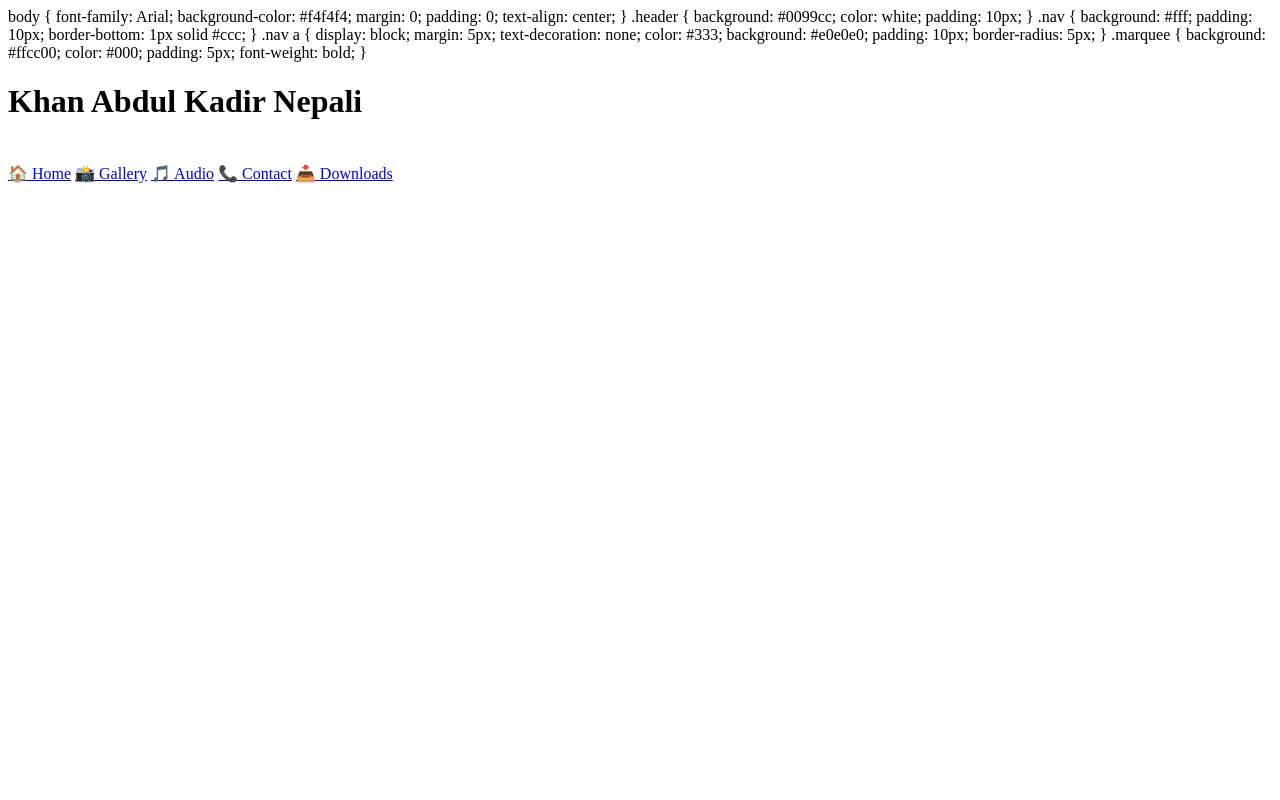
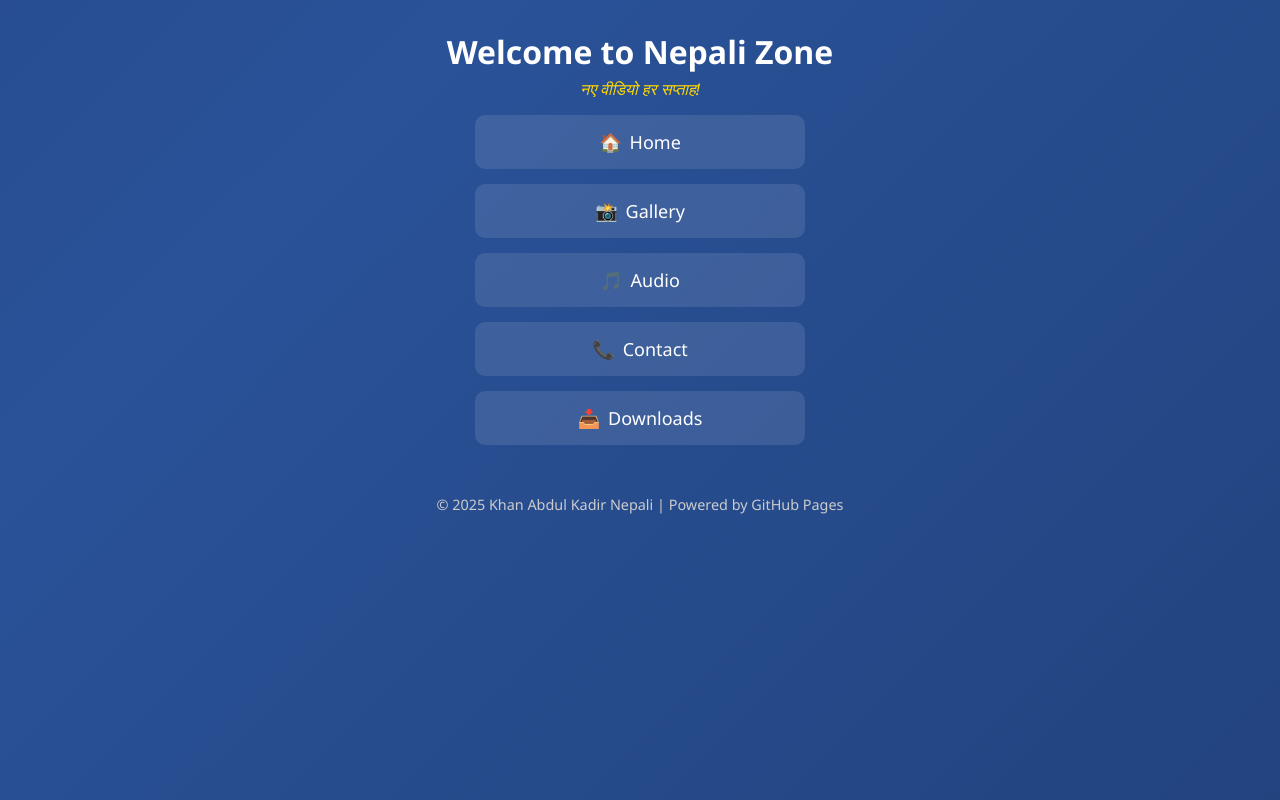
Before and after one commit to khanabdulkadir/khanabdulkadir.github.io, a plain HTML site: page index.html in a window 1280 px wide. Drawn offline with Linux system fonts and the light colour scheme.

Commit message:
Update index.html
Main homepage updated with animated background and links."

```diff
--- a/index.html
+++ b/index.html
@@ -1,74 +1,100 @@
 <!DOCTYPE html>
-<html>
+<html lang="en">
 <head>
   <meta charset="UTF-8">
-  <meta name="viewport" content="width=device-width, initial-scale=1">
-  <title>Welcome to Nepali Zone</title>
-  <style>style>
+  <title>Home | Nepali Zone</title>
+  <meta name="viewport" content="width=device-width, initial-scale=1.0">
+  <style>
+    /* Animated gradient background */
     body {
       margin: 0;
       padding: 0;
-  background: linear-gradient(-45deg, #ff9a9e, #fad0c4, #fad0c4, #fbc2eb);
+      font-family: 'Segoe UI', sans-serif;
+      background: linear-gradient(-45deg, #1e3c72, #2a5298, #1e3c72, #2a5298);
       background-size: 400% 400%;
-  animation: gradient 10s ease infinite;
+      animation: gradientBG 15s ease infinite;
+      color: white;
+      text-align: center;
     }
-@keyframes gradient {
+
+    @keyframes gradientBG {
       0% {background-position: 0% 50%;}
       50% {background-position: 100% 50%;}
       100% {background-position: 0% 50%;}
     }
-  </style>
-    body {
-      font-family: Arial;
-      background-color: #f4f4f4;
+
+    header {
+      padding: 30px 20px 10px;
+    }
+
+    header h1 {
+      font-size: 2em;
       margin: 0;
-      padding: 0;
-      text-align: center;
     }
-    .header {
-      background: #0099cc;
+
+    header p {
+      font-size: 1em;
+      margin: 5px 0;
+      font-style: italic;
+      color: #ffd700;
+    }
+
+    nav {
+      margin: 30px 0;
+    }
+
+    .menu {
+      display: flex;
+      flex-direction: column;
+      align-items: center;
+      gap: 15px;
+      max-width: 300px;
+      margin: 0 auto;
+    }
+
+    .menu a {
+      display: block;
+      width: 100%;
+      padding: 15px;
+      background: rgba(255, 255, 255, 0.1);
       color: white;
-      padding: 10px;
+      text-decoration: none;
+      border-radius: 10px;
+      font-size: 18px;
+      transition: 0.3s;
     }
-    .nav {
-      background: #fff;
-      padding: 10px;
-      border-bottom: 1px solid #ccc;
+
+    .menu a:hover {
+      background: rgba(255, 255, 255, 0.3);
     }
-    .nav a {
-      display: block;
-      margin: 5px;
-      text-decoration: none;
-      color: #333;
-      background: #e0e0e0;
-      padding: 10px;
-      border-radius: 5px;
+
+    footer {
+      margin-top: 50px;
+      font-size: 0.9em;
+      color: #ccc;
     }
-    .marquee {
-      background: #ffcc00;
-      color: #000;
-      padding: 5px;
-      font-weight: bold;
+
+    .emoji {
+      margin-right: 8px;
     }
   </style>
 </head>
 <body>
+  <header>
+    <h1>Welcome to Nepali Zone</h1>
+    <p>नए वीडियो हर सप्ताह!</p>
+  </header>
 
-  <div class="header">
-    <h1>Khan Abdul Kadir Nepali</h1>
-  </div>
+  <nav class="menu">
+    <a href="index.html"><span class="emoji">🏠</span>Home</a>
+    <a href="gallery.html"><span class="emoji">📸</span>Gallery</a>
+    <a href="audio.html"><span class="emoji">🎵</span>Audio</a>
+    <a href="contact.html"><span class="emoji">📞</span>Contact</a>
+    <a href="download.html"><span class="emoji">📥</span>Downloads</a>
+  </nav>
 
-  <div class="marquee">
-    <marquee>Welcome to Nepali Zone - नए वीडियो हर सप्ताह!</marquee>
-  </div>
-
-  <div class="nav">
-    <a href="#">🏠 Home</a>
-    <a href="#">📸 Gallery</a>
-    <a href="#">🎵 Audio</a>
-    <a href="#">📞 Contact</a>
-    <a href="#">📥 Downloads</a>
-  </div>
-
+  <footer>
+    <p>© 2025 Khan Abdul Kadir Nepali | Powered by GitHub Pages</p>
+  </footer>
 </body>
 </html>
```
Lines whose indentation alone changed are shown as unchanged.
